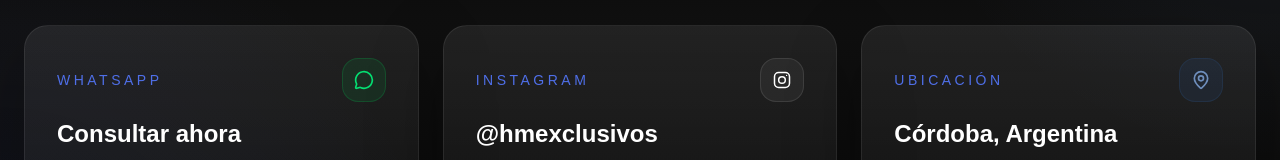
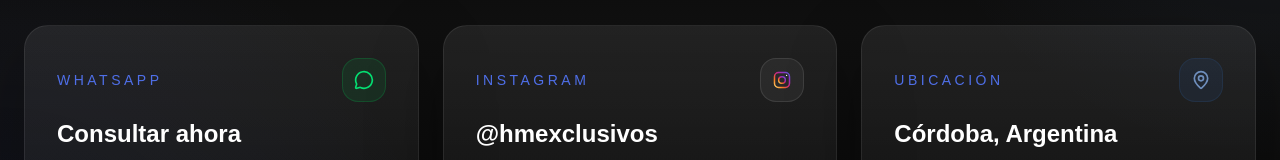
Before and after one commit to ramiro-design/Hmexclusivos, a Next.js app: page / in a window 1280 px wide. Shown: the part 2341-2501 px from the top of the page. Built offline with nearby package versions, Linux system fonts and the light colour scheme; no server answers; the database is empty.

Commit message:
Mejora icono Instagram con gradiente premium

```diff
--- a/src/app/HomeContent.tsx
+++ b/src/app/HomeContent.tsx
@@ -488,13 +488,29 @@ export default function HomeContent() {
                 <div className="flex h-11 w-11 items-center justify-center rounded-2xl border border-white/10 bg-white/5">
                  <svg
   viewBox="0 0 24 24"
-                    className="h-5 w-5 text-white"
+  className="h-5 w-5"
   fill="none"
-                    stroke="currentColor"
+  stroke="url(#instagramGradient)"
   strokeWidth="1.8"
   strokeLinecap="round"
   strokeLinejoin="round"
 >
+  <defs>
+    <linearGradient
+      id="instagramGradient"
+      x1="0%"
+      y1="100%"
+      x2="100%"
+      y2="0%"
+    >
+      <stop offset="0%" stopColor="#feda75" />
+      <stop offset="25%" stopColor="#fa7e1e" />
+      <stop offset="50%" stopColor="#d62976" />
+      <stop offset="75%" stopColor="#962fbf" />
+      <stop offset="100%" stopColor="#4f5bd5" />
+    </linearGradient>
+  </defs>
+
   <rect
     x="3"
     y="3"
@@ -502,12 +518,14 @@ export default function HomeContent() {
     height="18"
     rx="5"
   />
+
   <circle cx="12" cy="12" r="4" />
+
   <circle
     cx="17.5"
     cy="6.5"
     r="0.8"
-                      fill="currentColor"
+    fill="#fff"
     stroke="none"
   />
 </svg>
```
Lines whose indentation alone changed are shown as unchanged.
